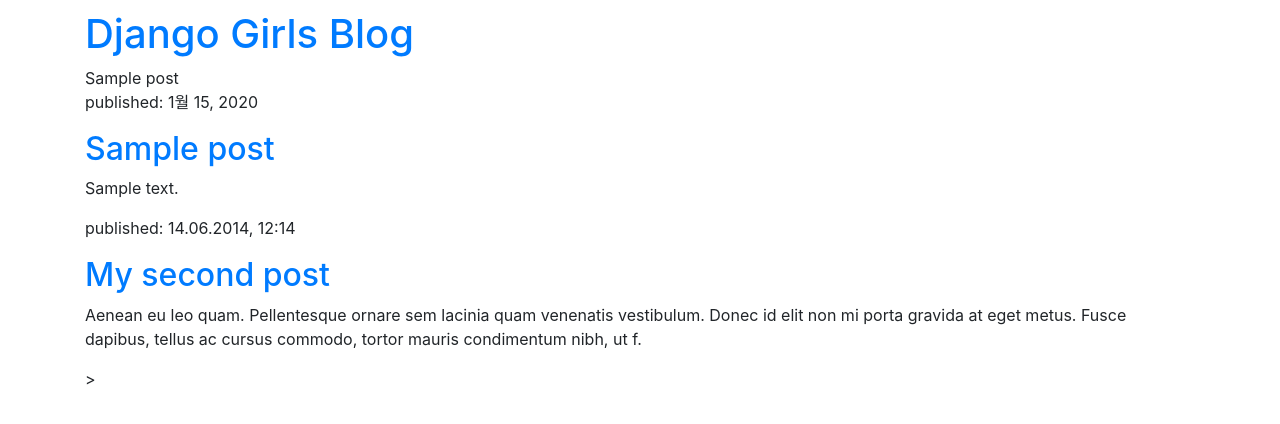
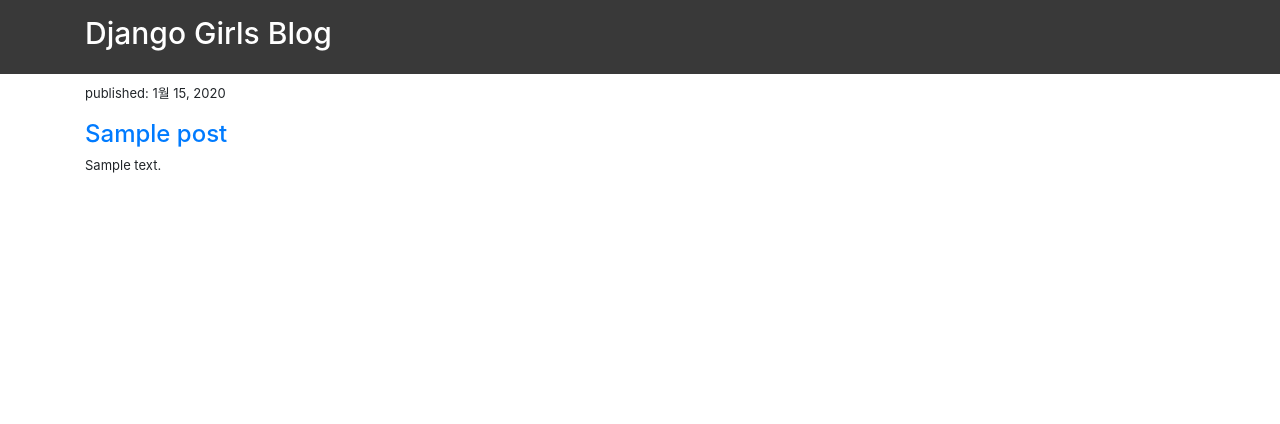
Before and after one commit to petershan1119/Djangogirls-Tutorial, a Django app: page / in a window 1280 px wide. Shown: the top 424 px of the page. Run offline with Django 3.2, Linux system fonts and the light colour scheme; tables that the repository leaves empty hold one stand-in row (values such as "Sample post"); some libraries are stand-ins or nearby versions.

Commit message:
static template tag사용, blog.css구현

```diff
--- a/django/static/css/blog.css
+++ b/django/static/css/blog.css
@@ -1,3 +1,44 @@
 body {
-    padding-top: 10px;
+    font-size: 13px;
 }
+
+h1 {
+    font-size: 30px;
+}
+
+h2 {
+    font-size: 24px;
+}
+
+.header {
+    background-color: #393939;
+    padding-top: 15px;
+    padding-bottom: 15px;
+    margin-bottom: 10px;
+}
+
+.header a {
+    color: white;
+    text-decoration: none;
+}
+
+.post {
+    padding-bottom: 10px;
+    border-bottom: 1px solid #ccc;
+    maring-bottom: 10px;
+}
+
+.post:last-child {
+    border: none;
+}
+
+.post > .post-date {
+    text-align: right;
+    font-size: 11px;
+    margin-bottom: -6px;
+}
+
+.post > .post-content {
+    max-height: 190px;
+    overflow: hidden;
+}
--- a/django/templates/blog/post_list.html
+++ b/django/templates/blog/post_list.html
@@ -1,3 +1,4 @@
+{% load static %}
 <!doctype html>
 <html lang="en">
 <head>
@@ -6,31 +7,33 @@
           content="width=device-width, user-scalable=no, initial-scale=1.0, maximum-scale=1.0, minimum-scale=1.0">
     <meta http-equiv="X-UA-Compatible" content="ie=edge">
     <title>DjangoGirls Tutorial</title>
-    <link rel="stylesheet" href="/static/bootstrap/css/bootstrap.css">
-    <link rel="stylesheet" href="/static/css/blog.css">
+    <link rel="stylesheet" href="{% static 'bootstrap/css/bootstrap.css' %}">
+    <link rel="stylesheet" href="{% static 'css/blog.css' %}">
 </head>
 <body>
+<div class="header">
     <div class="container">
-    <div>
         <h1><a href="">Django Girls Blog</a></h1>
-        {% for post in posts %}
-        <div>{{ post.title }}</div>
-        {% endfor %}
+        <!--{% for post in posts %}-->
+        <!--<div>{{ post.title }}</div>-->
+        <!--{% endfor %}-->
+    </div>
 </div>
 
+<div class="container">
 {% for post in posts %}
-    <div>
-        <p>published: {{ post.published_date }}</p>
-        <h2><a href="">{{ post.title }}</a></h2>
-        <p> {{ post.content|linebreaksbr|truncatewords:30 }}</p>
+<div class="post">
+    <p class="'post-date">published: {{ post.published_date }}</p>
+    <h2 class="post-title"><a href="">{{ post.title }}</a></h2>
+    <p class="post-content"> {{ post.content|linebreaksbr|truncatewords:30 }}</p>
 </div>
 {% endfor %}
 
-    <div>
-        <p>published: 14.06.2014, 12:14</p>
-        <h2><a href="">My second post</a></h2>
-        <p>Aenean eu leo quam. Pellentesque ornare sem lacinia quam venenatis vestibulum. Donec id elit non mi porta gravida at eget metus. Fusce dapibus, tellus ac cursus commodo, tortor mauris condimentum nibh, ut f.</p>
-    </div>>
+<!--<div>-->
+    <!--<p>published: 14.06.2014, 12:14</p>-->
+    <!--<h2><a href="">My second post</a></h2>-->
+    <!--<p>Aenean eu leo quam. Pellentesque ornare sem lacinia quam venenatis vestibulum. Donec id elit non mi porta gravida at eget metus. Fusce dapibus, tellus ac cursus commodo, tortor mauris condimentum nibh, ut f.</p>-->
+<!--</div>>-->
 </div>
 </body>
 </html>
```
Lines whose indentation alone changed are shown as unchanged.
